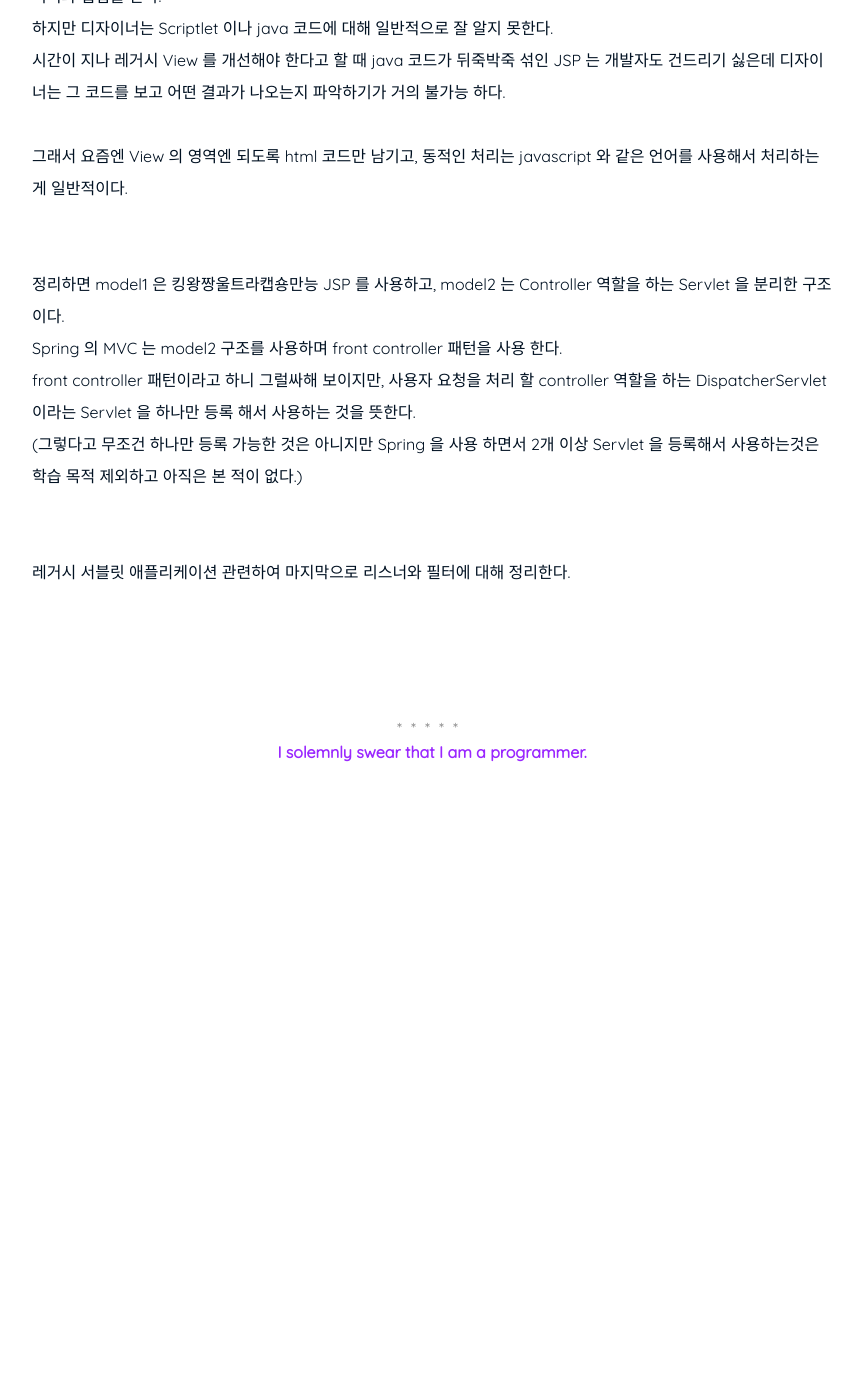
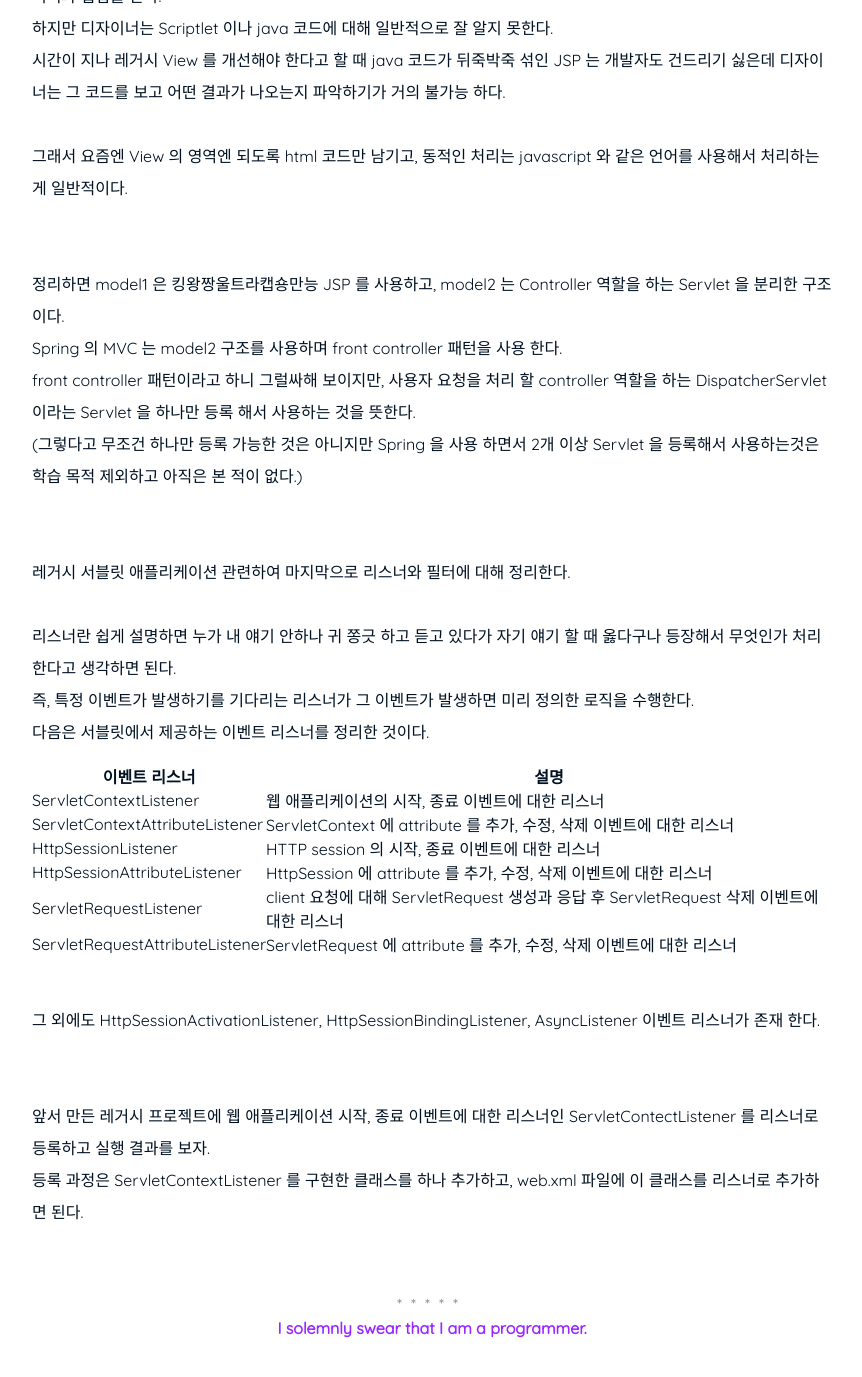
Before and after one commit to nimkoes/portfolio, a Jekyll site: the page built from _posts/2021-06-17-spring_web_mvc.md, in a window 1280 px wide and 1400 px high, scrolled down 11619 px. Shown: the top 1377 px of the window, without its empty margins (208-1070 px from the left). Built offline with Jekyll 4.4.1, drawn with Linux system fonts in a browser that asks for light colours; before the commit the page ends 12443 px from its top, so only the background shows below that.

Commit message:
add image

```diff
--- a/_posts/2021-06-17-spring_web_mvc.md
+++ b/_posts/2021-06-17-spring_web_mvc.md
@@ -380,3 +380,23 @@ front controller 패턴이라고 하니 그럴싸해 보이지만, 사용자 요
 
 
 레거시 서블릿 애플리케이션 관련하여 마지막으로 리스너와 필터에 대해 정리한다.
+
+리스너란 쉽게 설명하면 누가 내 얘기 안하나 귀 쫑긋 하고 듣고 있다가 자기 얘기 할 때 옳다구나 등장해서 무엇인가 처리한다고 생각하면 된다.
+즉, 특정 이벤트가 발생하기를 기다리는 리스너가 그 이벤트가 발생하면 미리 정의한 로직을 수행한다.
+다음은 서블릿에서 제공하는 이벤트 리스너를 정리한 것이다.
+
+|이벤트 리스너|설명|
+|---|---|
+|ServletContextListener|웹 애플리케이션의 시작, 종료 이벤트에 대한 리스너|
+|ServletContextAttributeListener|ServletContext 에 attribute 를 추가, 수정, 삭제 이벤트에 대한 리스너|
+|HttpSessionListener|HTTP session 의 시작, 종료 이벤트에 대한 리스너|
+|HttpSessionAttributeListener|HttpSession 에 attribute 를 추가, 수정, 삭제 이벤트에 대한 리스너|
+|ServletRequestListener|client 요청에 대해 ServletRequest 생성과 응답 후 ServletRequest 삭제 이벤트에 대한 리스너|
+|ServletRequestAttributeListener|ServletRequest 에 attribute 를 추가, 수정, 삭제 이벤트에 대한 리스너|
+
+
+그 외에도 HttpSessionActivationListener, HttpSessionBindingListener, AsyncListener 이벤트 리스너가 존재 한다.
+
+
+앞서 만든 레거시 프로젝트에 웹 애플리케이션 시작, 종료 이벤트에 대한 리스너인 ServletContectListener 를 리스너로 등록하고 실행 결과를 보자.
+등록 과정은 ServletContextListener 를 구현한 클래스를 하나 추가하고, web.xml 파일에 이 클래스를 리스너로 추가하면 된다.
```
Also changed, not shown: assets/img/milestone/study/spring_web/001_009.PNG (added).
